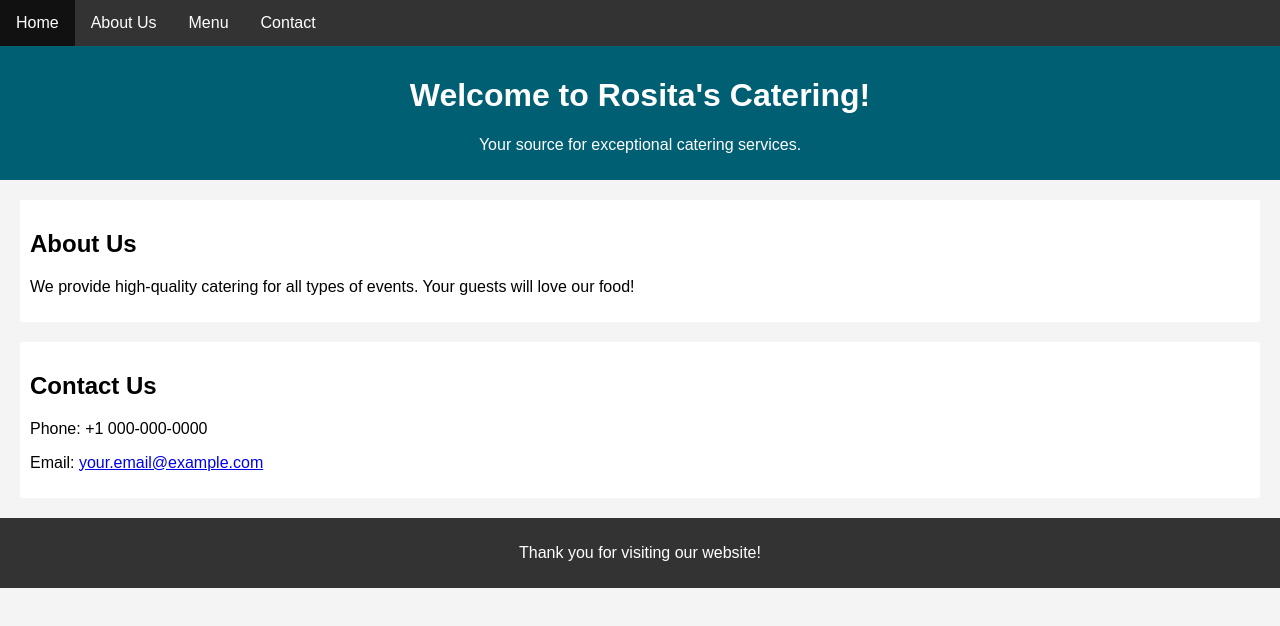
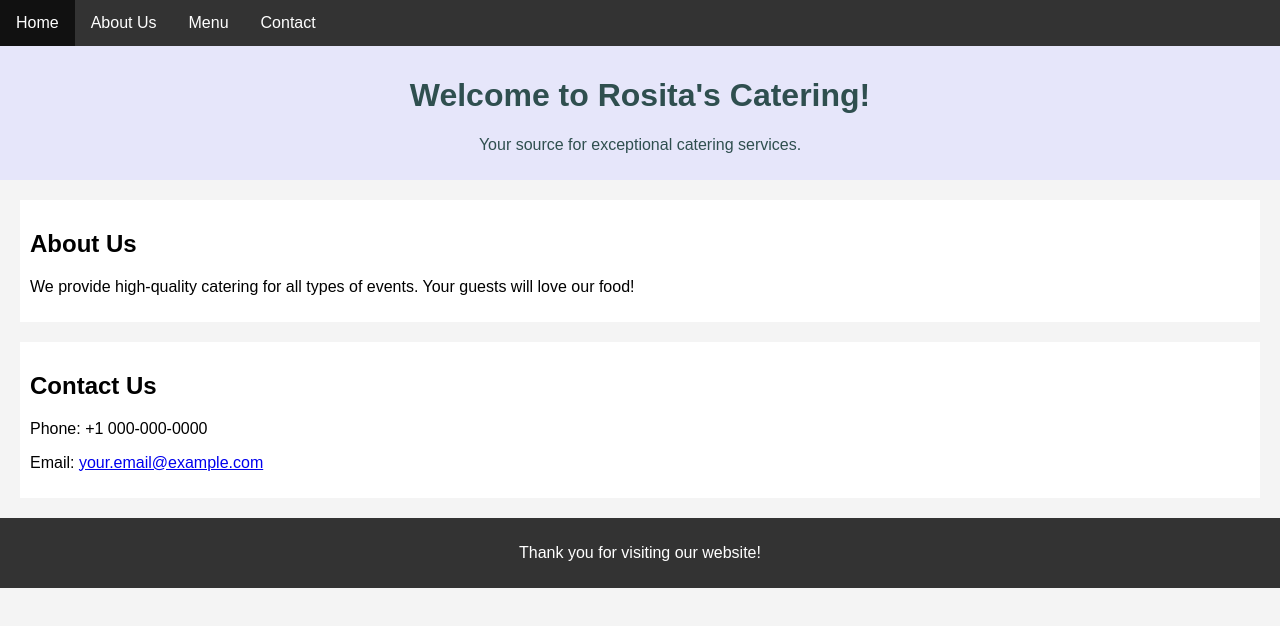
Before and after one commit to bradgolds/website, a plain HTML site: page index.html in a window 1280 px wide. Drawn offline with Linux system fonts and the light colour scheme.

Commit message:
Update style.css

```diff
--- a/style.css
+++ b/style.css
@@ -6,8 +6,8 @@ body {
 }
 
 header {
-    background: #005f73;
-    color: #ffffff;
+    background: #e6e6fa;
+    color: #2F4F4F;
     padding: 10px 20px;
     text-align: center;
 }
```
